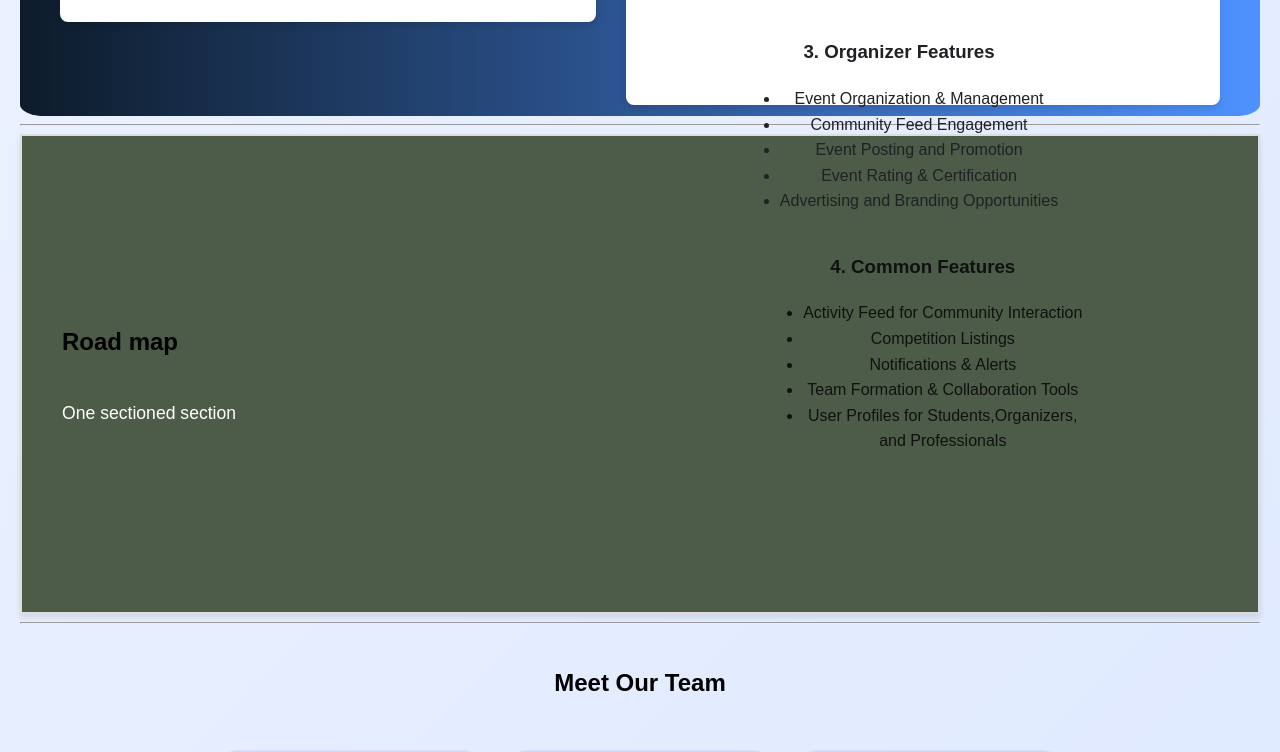
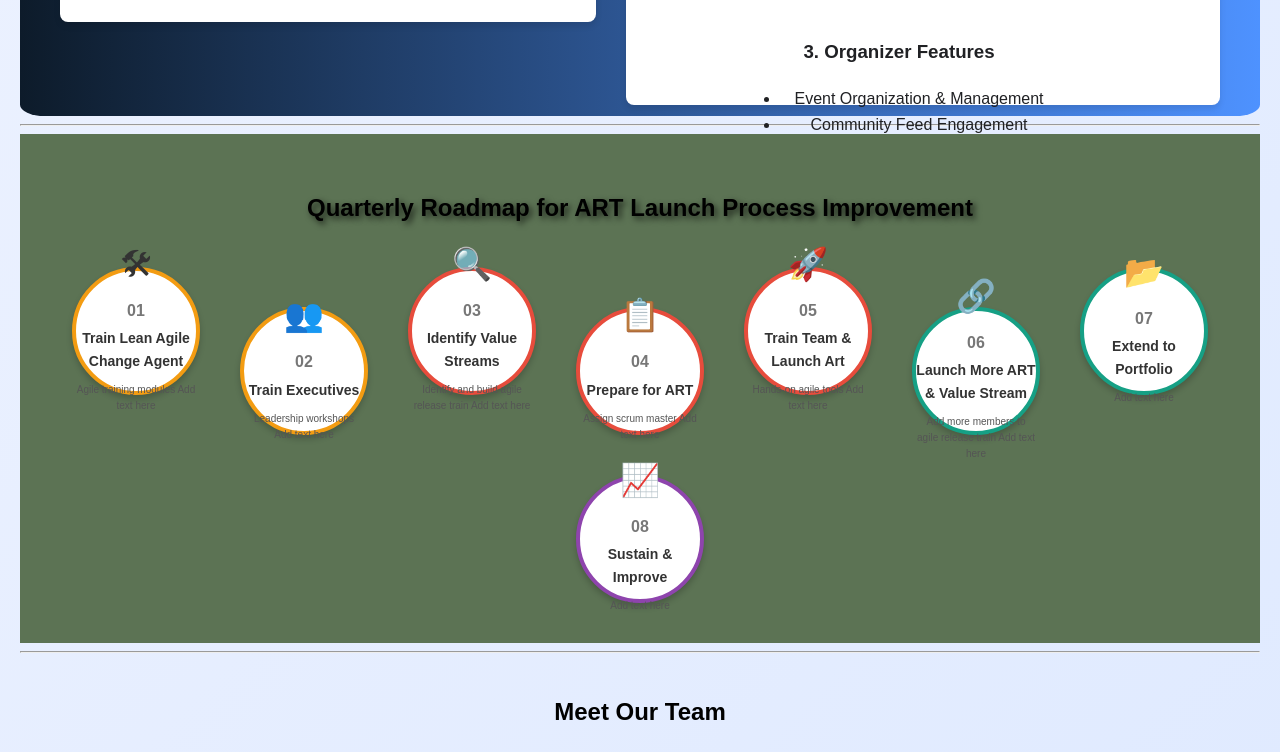
Before and after one commit to Hasindu-1/https---github.com-Skiil-Forge-Skill-forge-marketing-page, a React (Create React App) app: page / in a window 1280 px wide. Shown: the part 1042-1794 px from the top of the page. Built offline with nearby package versions, Linux system fonts and the light colour scheme.

Commit message:
Add roadmap component with dynamic data and styling; update package.json for ajv dependency

```diff
--- a/package.json
+++ b/package.json
@@ -34,5 +34,8 @@
       "last 1 firefox version",
       "last 1 safari version"
     ]
+  },
+  "devDependencies": {
+    "ajv": "^7.2.4"
   }
 }
--- a/src/Components/Roadmap.js
+++ b/src/Components/Roadmap.js
@@ -1,19 +1,35 @@
 import React from 'react';
 import './roadmap.css';
 
-const Roadmap = () => {
+function Roadmap() {
+  const roadmapData = [
+    { step: '01', title: 'Train Lean Agile Change Agent', description: 'Agile training modules\nAdd text here', icon: '🛠', color: 'q1' },
+    { step: '02', title: 'Train Executives', description: 'Leadership workshops\nAdd text here', icon: '👥', color: 'q1' },
+    { step: '03', title: 'Identify Value Streams', description: 'Identify and build agile release train\nAdd text here', icon: '🔍', color: 'q2' },
+    { step: '04', title: 'Prepare for ART', description: 'Assign scrum master\nAdd text here', icon: '📋', color: 'q2' },
+    { step: '05', title: 'Train Team & Launch Art', description: 'Hands-on agile tools\nAdd text here', icon: '🚀', color: 'q2' },
+    { step: '06', title: 'Launch More ART & Value Stream', description: 'Add more members to agile release train\nAdd text here', icon: '🔗', color: 'q3' },
+    { step: '07', title: 'Extend to Portfolio', description: 'Add text here', icon: '📂', color: 'q3' },
+    { step: '08', title: 'Sustain & Improve', description: 'Add text here', icon: '📈', color: 'q4' },
+  ];
+
   return (
-    <div className="roadmap-area">
-      {/* Left Section */}
-      <div className="section">
-        <h1>Road map</h1>
-        <p>One sectioned section</p>
-        {/* Add the road map over here */}
-
-
-       </div>
+    <div className="roadmap-container">
+      <h1 className="heading">Quarterly Roadmap for ART Launch Process Improvement</h1>
+      <div className="wave-line">
+        {roadmapData.map((item, index) => (
+          <div key={index} className={`roadmap-circle ${item.color}`}>
+            <div className="circle-icon">{item.icon}</div>
+            <div className="circle-content">
+              <span className="circle-step">{item.step}</span>
+              <h4 className="circle-title">{item.title}</h4>
+              <p className="circle-description">{item.description}</p>
+            </div>
+          </div>
+        ))}
+      </div>
     </div>
   );
-};
+}
 
 export default Roadmap;
--- a/src/Components/roadmap.css
+++ b/src/Components/roadmap.css
@@ -1,49 +1,94 @@
-.roadmap-area {
-    border: 2px solid #ddd;
-    padding: 20px;
-    margin: 0 auto; /* Center the container */
-    width: 100%; /* Full width   chnage the 100 vh width*/
-    height: 60vh; /* Slightly more than half viewport height */
-    display: flex;
-    justify-content: flex-start; /* Align content to the left side */
-    align-items: center; /* Align vertically */
-    box-shadow: 0 4px 6px rgba(0, 0, 0, 0.1);
-    background-color: #4c5c48;
-    box-sizing: border-box;
+/* General Container */
+.roadmap-container {
+  background-color: #5c7354; /* Green background */
+  padding: 40px 20px;
+  color: #ffffff;
+  text-align: center;
+  position: relative;
 }
 
-  .section {
-    flex: 1; /* Take up half of the container */
-    padding: 20px;
+.heading {
+  font-size: 24px;
+  font-weight: bold;
+  color: #000000;
+  margin-bottom: 40px;
+}
+
+/* Wave Line */
+.wave-line {
+  display: flex;
+  flex-wrap: wrap;
+  justify-content: center;
+  align-items: center;
+  position: relative;
+}
+
+.roadmap-circle {
+  position: relative;
   display: flex;
   flex-direction: column;
-    justify-content: center; /* Center content vertically */
-    align-items: flex-start; /* Align content to the left */
+  align-items: center;
+  justify-content: center;
+  width: 120px;
+  height: 120px;
+  border-radius: 50%;
+  background-color: #ffffff;
+  margin: 20px;
+  box-shadow: 0 4px 6px rgba(0, 0, 0, 0.2);
+  color: #333333;
+  text-align: center;
 }
 
-  .section h2 {
-    font-size: 2rem;
-    color: #333;
-    margin-bottom: 10px;
+.circle-icon {
+  font-size: 32px;
+  margin-bottom: 8px;
 }
 
-  .section p {
-    font-size: 1.1rem;
-    color: #ffffff;
-    line-height: 1.6;
+.circle-content {
+  font-size: 12px;
+  text-align: center;
 }
 
-  .section a {
-    display: inline-block;
-    margin-top: 15px;
-    padding: 10px 20px;
-    background-color: #0073b1;
-    color: white;
-    text-decoration: none;
-    border-radius: 5px;
-    font-size: 1rem;
+.circle-step {
+  font-size: 16px;
+  font-weight: bold;
+  display: block;
+  color: #777777;
 }
 
-  .section a:hover {
-    background-color: #005582;
+.circle-title {
+  font-size: 14px;
+  font-weight: bold;
+  margin: 4px 0;
 }
+
+.circle-description {
+  font-size: 10px;
+  color: #555555;
+}
+
+/* Wave Alignment */
+.roadmap-circle:nth-child(odd) {
+  transform: translateY(-20px);
+}
+
+.roadmap-circle:nth-child(even) {
+  transform: translateY(20px);
+}
+
+/* Colors for Quarters */
+.q1 {
+  border: 4px solid #f39c12; /* Orange */
+}
+
+.q2 {
+  border: 4px solid #e74c3c; /* Red */
+}
+
+.q3 {
+  border: 4px solid #16a085; /* Teal */
+}
+
+.q4 {
+  border: 4px solid #8e44ad; /* Purple */
+}
```
Also changed, not shown: src/App.js (line endings or trailing spaces), 2 other files (tests, documents, lock files or other folders). Lines whose indentation alone changed are shown as unchanged.
